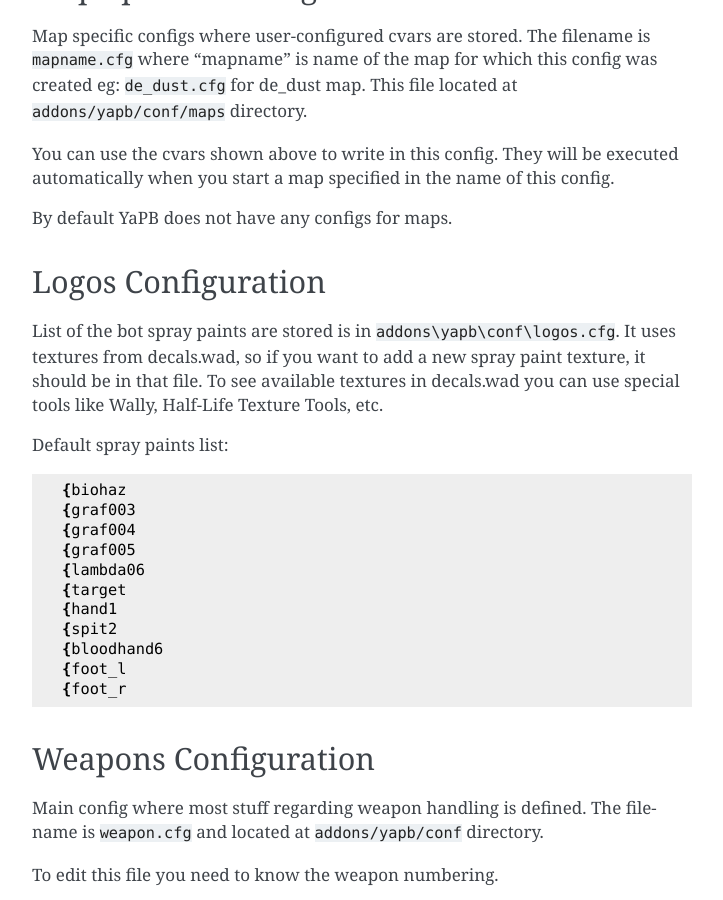
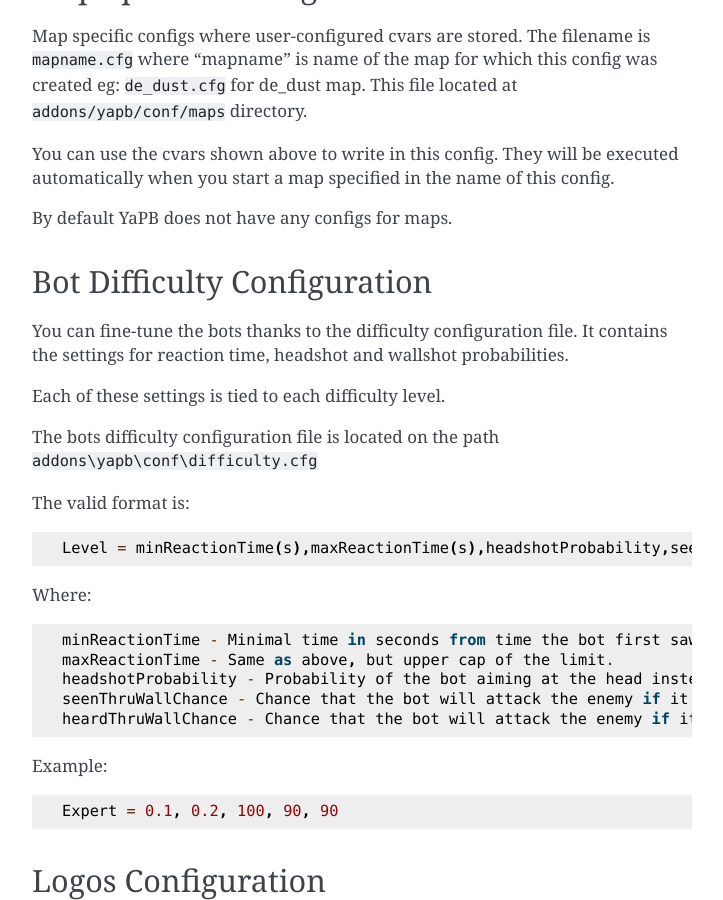
Before and after one commit to yapb/docs, a Sphinx documentation site: the page built from docs/configuring.rst, in a window 1280 px wide and 900 px high, scrolled down 11668 px. Shown: the whole window, without its empty margins (388-1111 px from the left). Built offline with Sphinx 7.4.7, drawn with Linux system fonts in a browser that asks for light colours; some of the changed text lies outside the part shown.

Commit message:
add: difficulty configuration section

```diff
--- a/docs/configuring.rst
+++ b/docs/configuring.rst
@@ -538,6 +538,32 @@ You can use the cvars shown above to write in this config. They will be executed
 
 By default YaPB does not have any configs for maps.
 
+Bot Difficulty Configuration
+================================
+You can fine-tune the bots thanks to the difficulty configuration file.
+It contains the settings for reaction time, headshot and wallshot probabilities.
+
+Each of these settings is tied to each difficulty level.
+
+The bots difficulty configuration file is located on the path ``addons\yapb\conf\difficulty.cfg``
+
+The valid format is::
+
+    Level = minReactionTime(s),maxReactionTime(s),headshotProbability,seenThruWallChance,heardThruWallChance
+
+Where::
+
+    minReactionTime - Minimal time in seconds from time the bot first saw enemy and time he can recognize it.
+    maxReactionTime - Same as above, but upper cap of the limit.
+    headshotProbability - Probability of the bot aiming at the head instead of the body if the body and head are visible.
+    seenThruWallChance - Chance that the bot will attack the enemy if it believes that it is there and just saw it.
+    heardThruWallChance - Chance that the bot will attack the enemy if it believes that it is there and just heard it.
+
+
+Example::
+
+    Expert = 0.1, 0.2, 100, 90, 90
+
 Logos Configuration
 ================================
 List of the bot spray paints are stored is in ``addons\yapb\conf\logos.cfg``.
```
